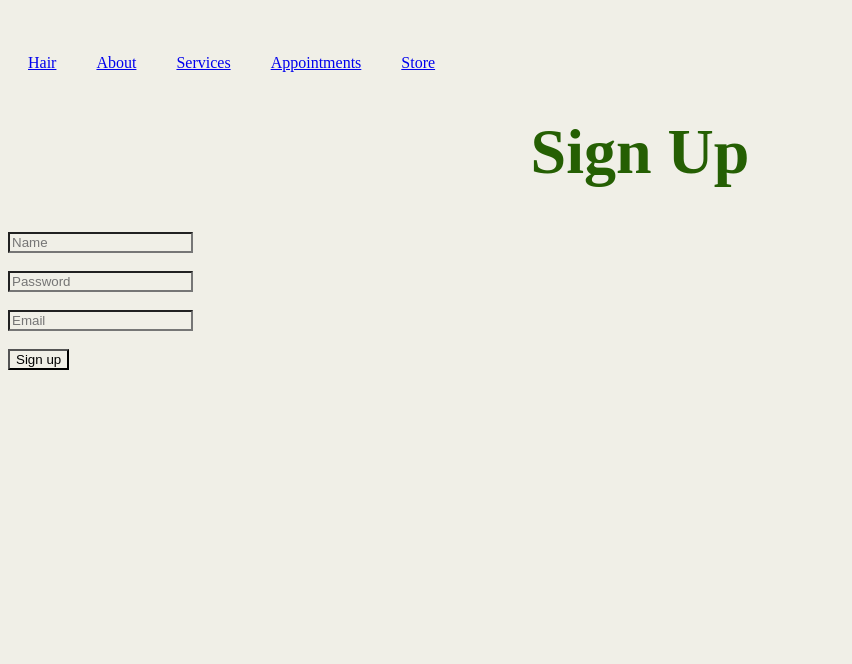
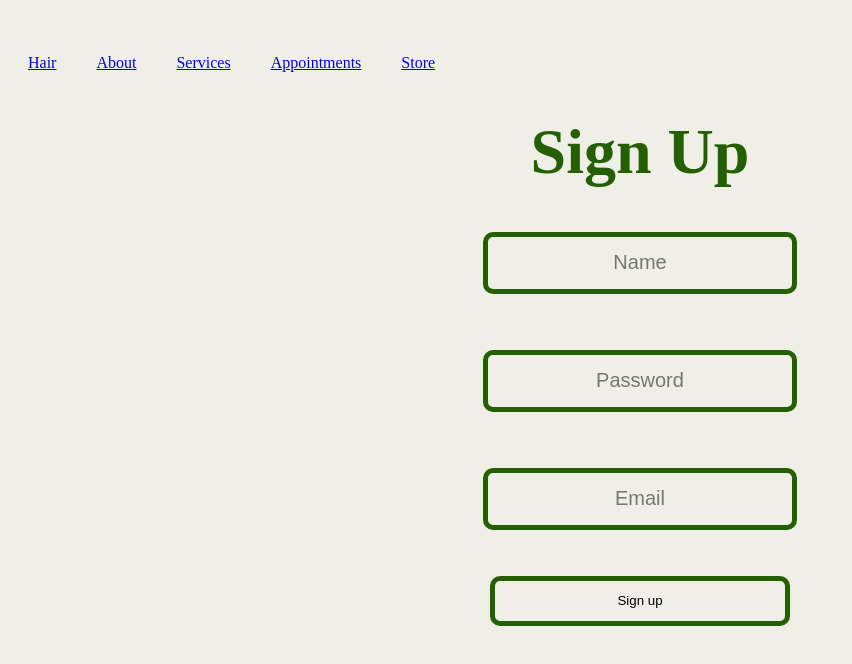
Before and after one commit to SilentStorm227/FaNatural, a React (Vite) app: page /signup in a window 1280 px wide. Shown: the top 664 px of the page, without its empty margins (0-852 px from the left). Built offline with nearby package versions, Linux system fonts and the light colour scheme.

Commit message:
signup page

```diff
--- a/src/components/style/signup.css
+++ b/src/components/style/signup.css
@@ -3,3 +3,32 @@
     font-size: 2em;
     color: #255f03;
 }
+
+.content{
+    display: flex;
+    flex-direction: column;
+    align-items: center;
+    gap: 10px;
+}
+.content input{
+    text-align: center;
+    font-size: 20px;
+    height: 50px;
+    width: 300px;
+    border: 5px solid #255f03;
+    border-radius: 10px;
+}
+
+.end{
+    display: flex;
+    flex-direction: column;
+    align-items: center;
+}
+
+
+.end button{
+    height: 50px;
+    width: 300px;
+    border: 5px solid #255f03;
+    border-radius: 10px;
+}
```
